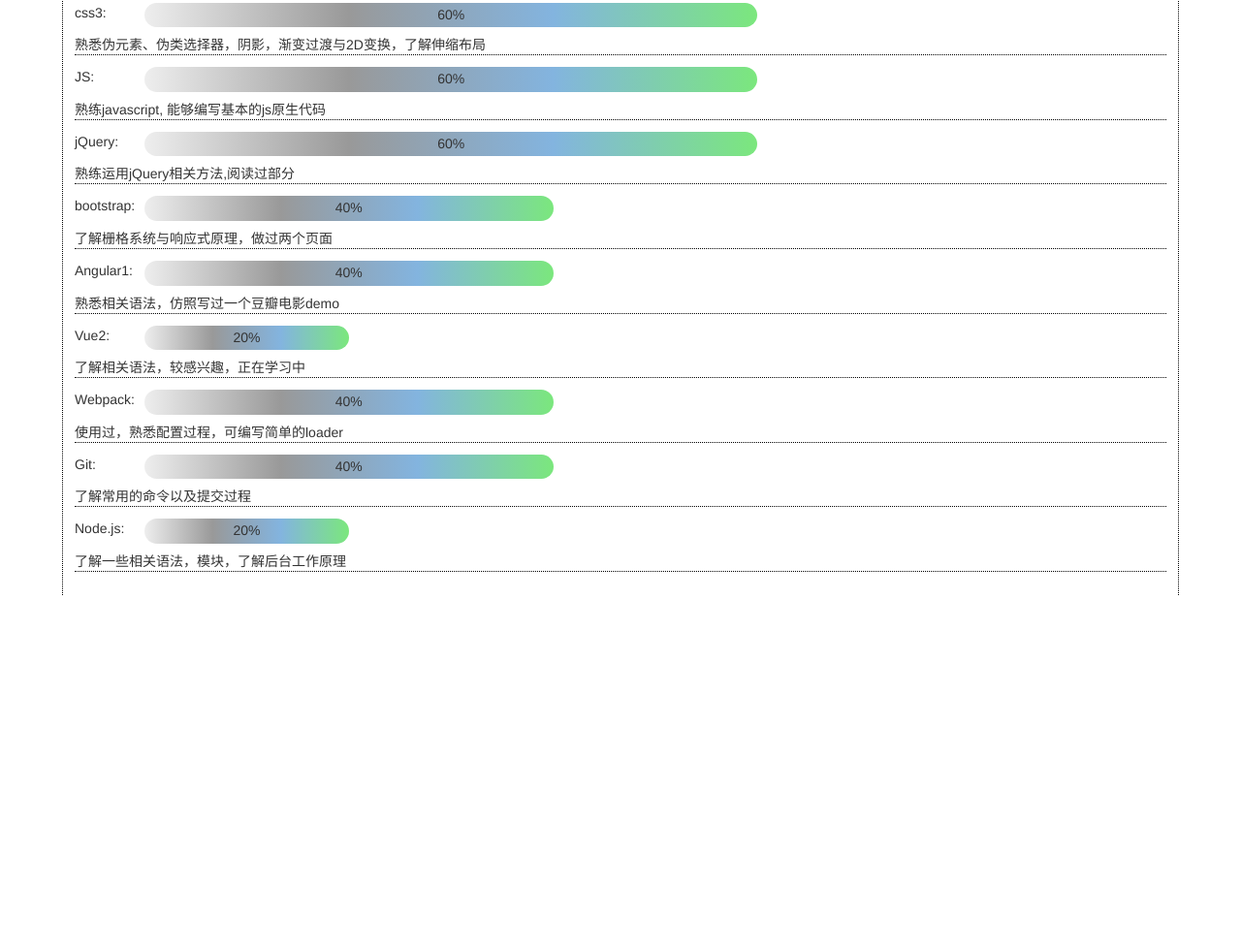
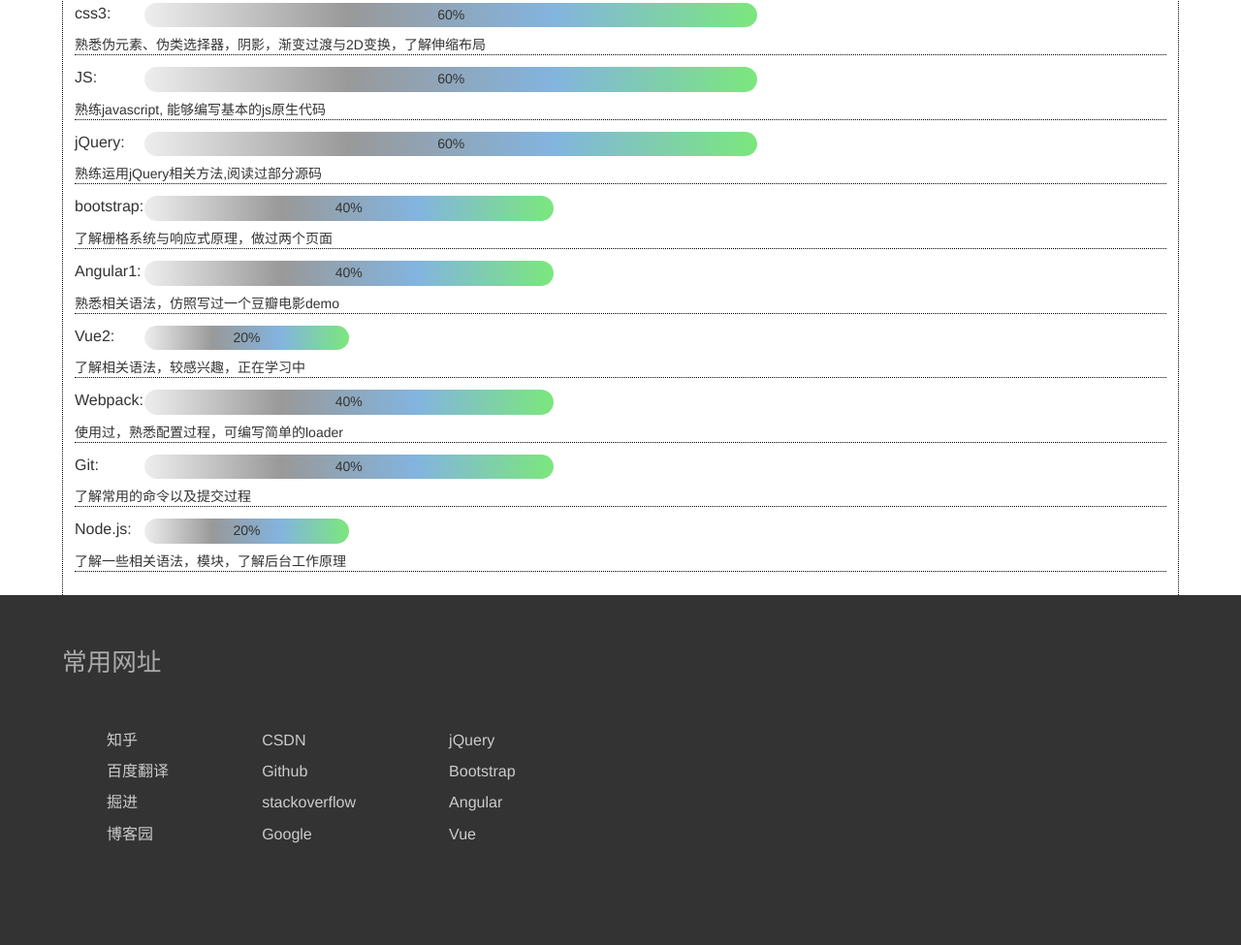
Before and after one commit to heqianyaoyiyao/Hyx, a website: page index.html in a window 1280 px wide. Shown: the part 1070-2045 px from the top of the page at 97% size. Before the commit the page ends 1684 px from the top, so only its background shows below. Drawn offline with Linux system fonts and the light colour scheme.

Commit message:
index完成

```diff
--- a/css/index.css
+++ b/css/index.css
@@ -2,7 +2,7 @@
 * @Author: hyx
 * @Date:   2017-03-11 10:17:27
 * @Last Modified by:   hyx
-* @Last Modified time: 2017-03-15 17:35:44
+* @Last Modified time: 2017-03-16 14:31:50
 */
 html,
 body,
@@ -185,7 +185,7 @@
 /* 技能开始 */
 .skill{
 	width: 100%;
-	height: 500px;
+	/* height: 500px; */
 	/* background-color: yellow; */
 	padding-top: 50px;
 	/* box-sizing:border-box; */
@@ -213,6 +213,7 @@
 }
 .skill_detail  .name{
 	position: absolute;
+	font-size: 1rem;
 }
 .skill_detail .pro{
 	display: inline-block;
@@ -268,3 +269,34 @@
 .skill_detail li:nth-child(10) .pro > .precent{
 	width: 20%;
 }
+
+/* footer开始 */
+footer{
+	width: 100%;
+	/* height: 300px; */
+	background-color: #333;
+	padding: 4% 0;
+}
+.footer_container{
+	/* height: 300px; */
+	width: 90%;
+	margin: 0 auto;
+	/* background-color: yellow; */
+	clear: both;
+}
+.footer_title{
+	color: #aaa;
+	font-size: 1.6rem;
+}
+.footer_container ul{
+	display: inline-block;
+	margin: 4%;
+	font-size: 1rem;
+}
+.footer_container ul li{
+	padding: 0.3rem 0;
+}
+.footer_container ul li a{
+	color:#ccc;
+}
+/* footer结束 */
--- a/index.html
+++ b/index.html
@@ -159,7 +159,7 @@
                   <span class="pro">
                     <span class="precent">60%</span>
                   </span>
-                  <p>熟练运用jQuery相关方法,阅读过部分</p>
+                  <p>熟练运用jQuery相关方法,阅读过部分源码</p>
                 </li>
                 <li>
                   <span class="name">bootstrap:</span>
@@ -208,6 +208,34 @@
       </div>
     <!-- 技能树结束 -->
 
+<!-- 页脚开始 -->
+    <footer>
+      <div class="footer_container">
+        <div class="footer_title">
+          <p>常用网址</p>
+        </div>
+        <ul>
+          <li><a href="https://www.zhihu.com/">知乎</a></li>
+          <li><a href="http://fanyi.baidu.com/">百度翻译</a></li>
+          <li><a href="https://gold.xitu.io/">掘进</a></li>
+          <li><a href="https://www.cnblogs.com/">博客园</a></li>
+        </ul>
+        <ul>
+          <li><a href="http://www.csdn.net/">CSDN</a></li>
+          <li><a href="https://github.com/">Github</a></li>
+          <li><a href="http://stackoverflow.com/">stackoverflow</a></li>
+          <li><a href="https://www.google.com">Google</a></li>
+        </ul>
+        <ul>
+          <li><a href="http://jquery.com/">jQuery</a></li>
+          <li><a href="http://v3.bootcss.com/">Bootstrap</a></li>
+          <li><a href="https://angularjs.org/">Angular</a></li>
+          <li><a href="http://cn.vuejs.org/">Vue</a></li>
+        </ul>
+      </div>
+    </footer>
+<!-- 页脚结束 -->
+
     <!-- jQuery (necessary for Bootstrap's JavaScript plugins) -->
     <script src="js/jquery.min.js"></script>
     <!-- Include all compiled plugins (below), or include individual files as needed -->
```
